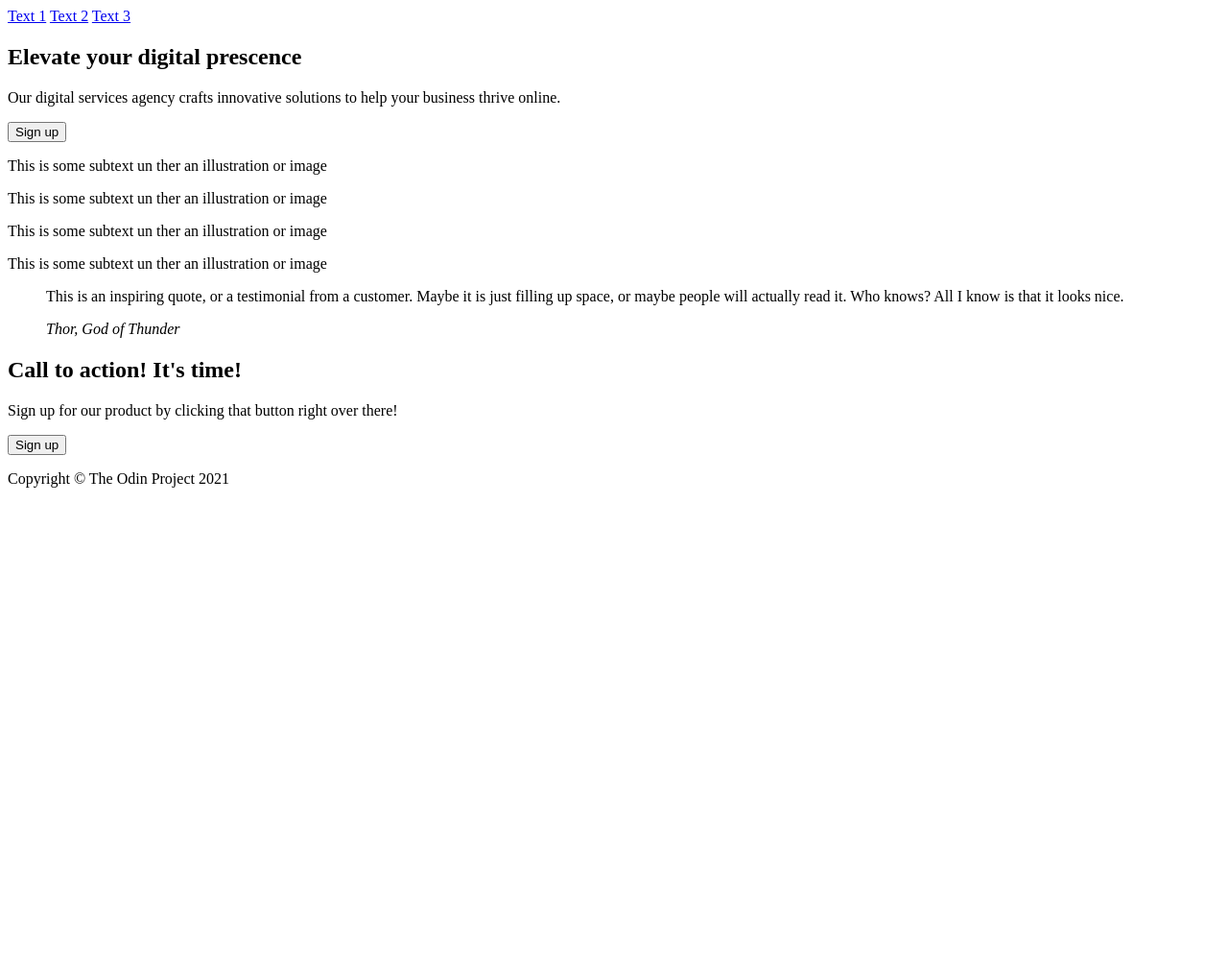
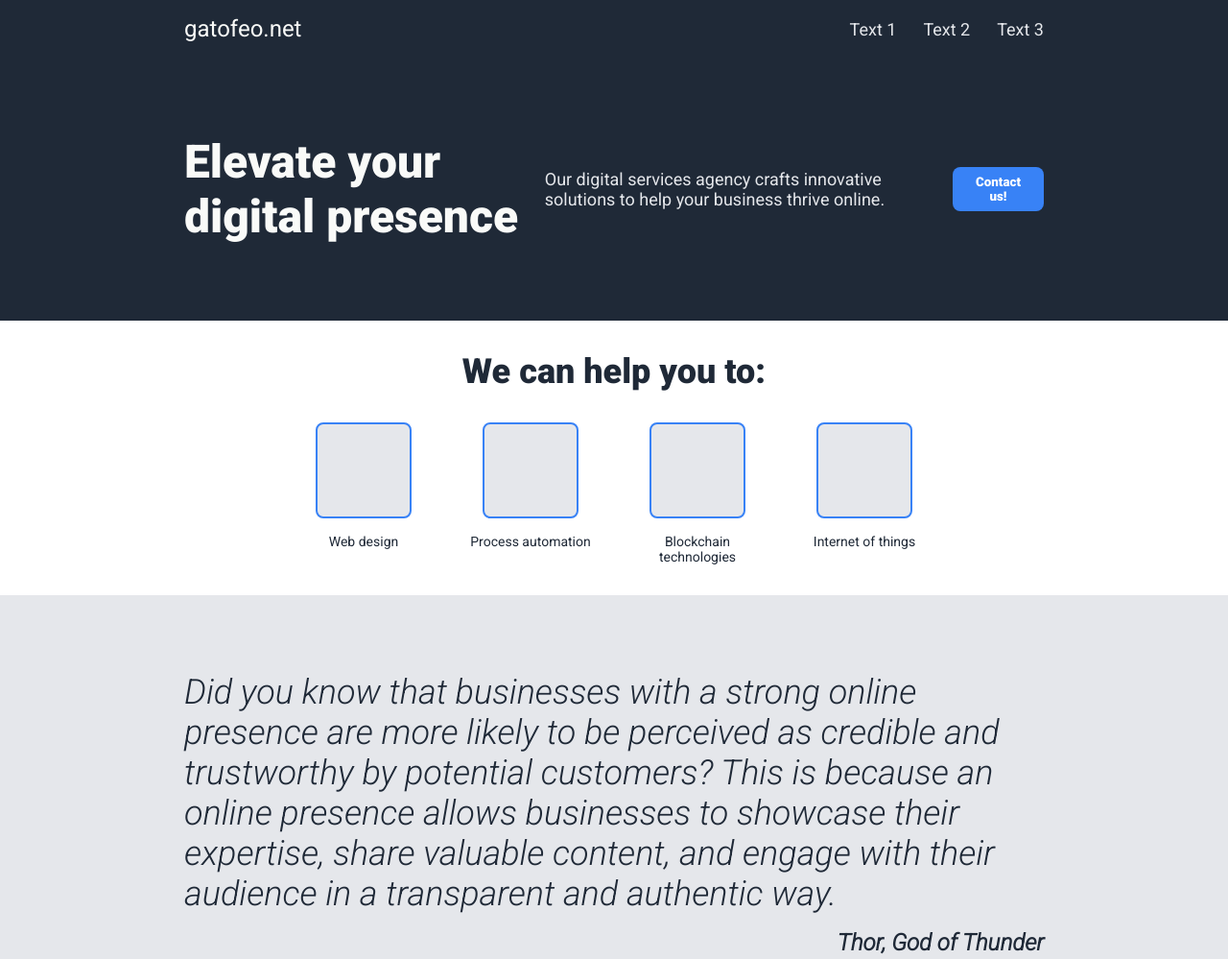
Before and after one commit to raul0r/landing-page, a plain HTML site: page index.html in a window 1280 px wide. Shown: the top 999 px of the page at 96% size. Before the commit the page ends 800 px from the top, so only its background shows below. Drawn offline with Linux system fonts and the light colour scheme.

Commit message:
Updated site content

```diff
--- a/index.html
+++ b/index.html
@@ -4,13 +4,12 @@
     <meta charset="UTF-8">
     <meta name="viewport" content="width=device-width, initial-scale=1.0">
     <title>gatofeo.net</title>
-    <link rel=“stylesheet” type=“text/css” href="/styles.css">
-
-
+    <!-- Link to the external CSS file -->
+    <link rel="stylesheet" type="text/css" href="styles.css">
 </head>
 <body>
     <header>
-        <div class="header-logo"></div>
+        <div class="header-logo">gatofeo.net</div>
         <nav>
             <a href="#" class="header-link">Text 1</a>
             <a href="#" class="header-link">Text 2</a>
@@ -20,45 +19,37 @@
 
     <main>
         <section class="hero">
-            <h1>Elevate your digital prescence</h1>
+            <h1>Elevate your digital presence</h1>
             <p>Our digital services agency crafts innovative solutions to help your business thrive online.</p>
-            <button>Sign up</button>
+            <button>Contact us!</button>
         </section>
 
         <section class="info">
+            <h2>We can help you to:</h2>
+            <div class="info-grid">
                 <div class="info-item">
                     <div class="info-item-image"></div>
-                <p>This is some subtext un ther an illustration or image</p>
+                    <p>Web design</p>
                 </div>
-        </section>
-
-        <section class="info">
                 <div class="info-item">
                     <div class="info-item-image"></div>
-                <p>This is some subtext un ther an illustration or image</p>
+                    <p>Process automation</p>
                 </div>
-        </section>
-
-        <section class="info">
                 <div class="info-item">
                     <div class="info-item-image"></div>
-                <p>This is some subtext un ther an illustration or image</p>
+                    <p>Blockchain technologies</p>
                 </div>
-        </section>
-
-        <section class="info">
                 <div class="info-item">
                     <div class="info-item-image"></div>
-                <p>This is some subtext un ther an illustration or image</p>
+                    <p>Internet of things</p>
+                </div>
             </div>
         </section>
 
         <section class="quote">
             <blockquote>
                 <p>
-                    This is an inspiring quote, or a testimonial from a customer.
-                Maybe it is just filling up space, or maybe people will actually read it.
-                Who knows? All I know is that it looks nice.
+                    Did you know that businesses with a strong online presence are more likely to be perceived as credible and trustworthy by potential customers? This is because an online presence allows businesses to showcase their expertise, share valuable content, and engage with their audience in a transparent and authentic way.
                 </p>
                 <cite>Thor, God of Thunder</cite>
             </blockquote>
@@ -66,15 +57,15 @@
 
         <section class="cta">
             <div class="cta-content">
-              <h2>Call to action! It's time!</h2>
-              <p>Sign up for our product by clicking that button right over there!</p>
+                <h2>No esperes mas!</h2>
+                <p>Contactanos para comenar la revolucion que tu negocio necesita</p>
             </div>
             <button>Sign up</button>
         </section>
-
     </main>
 
-    <footer> <p>Copyright © The Odin Project 2021</p</footer>
-
+    <footer>
+        <p>Copyright © gatofeo.net 2024</p>
+    </footer>
 </body>
 </html>
--- a/styles.css
+++ b/styles.css
@@ -74,6 +74,37 @@ button {
     margin-bottom: 2rem;
 }
 
+/* Grid container */
+.info-grid {
+    display: flex;
+    justify-content: center;
+    gap: 1.5rem;
+    flex-wrap: wrap;
+}
+
+/* Individual info items */
+.info-item {
+    display: flex;
+    flex-direction: column;
+    align-items: center;
+    width: 150px; /* Adjust width as needed */
+}
+
+.info-item-image {
+    width: 100px;
+    height: 100px;
+    border: 2px solid #3882F6; /* Matches button color */
+    border-radius: 8px;
+    margin-bottom: 1rem;
+    background-color: #E5E7EB; /* Placeholder background */
+}
+
+.info-item p {
+    color: #1F2937;
+    font-size: 14px;
+    text-align: center;
+}
+
 /* Quote section */
 .quote {
     background-color: #E5E7EB;
```
Lines whose indentation alone changed are shown as unchanged.
